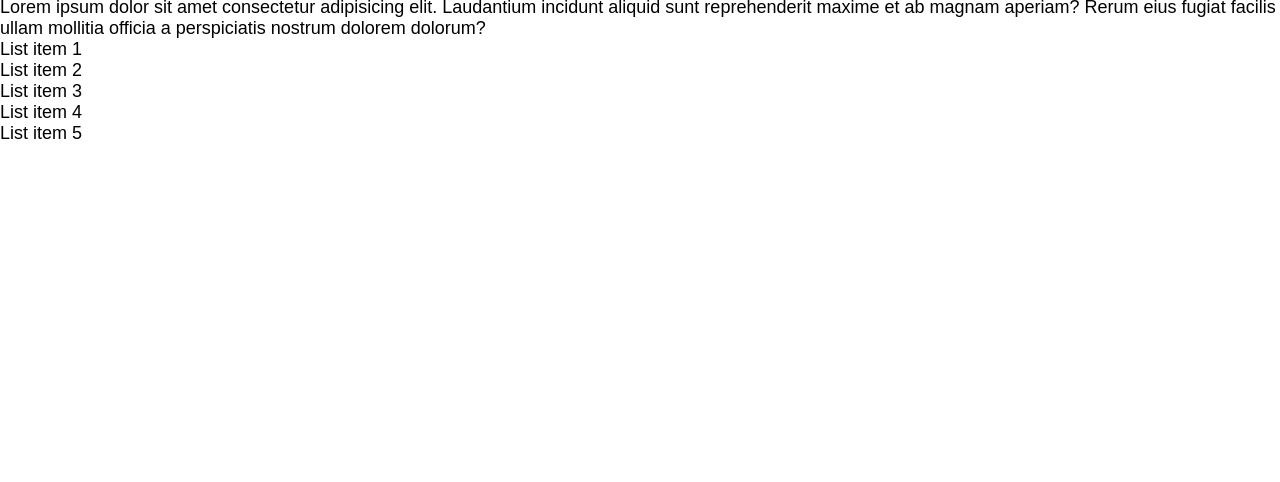
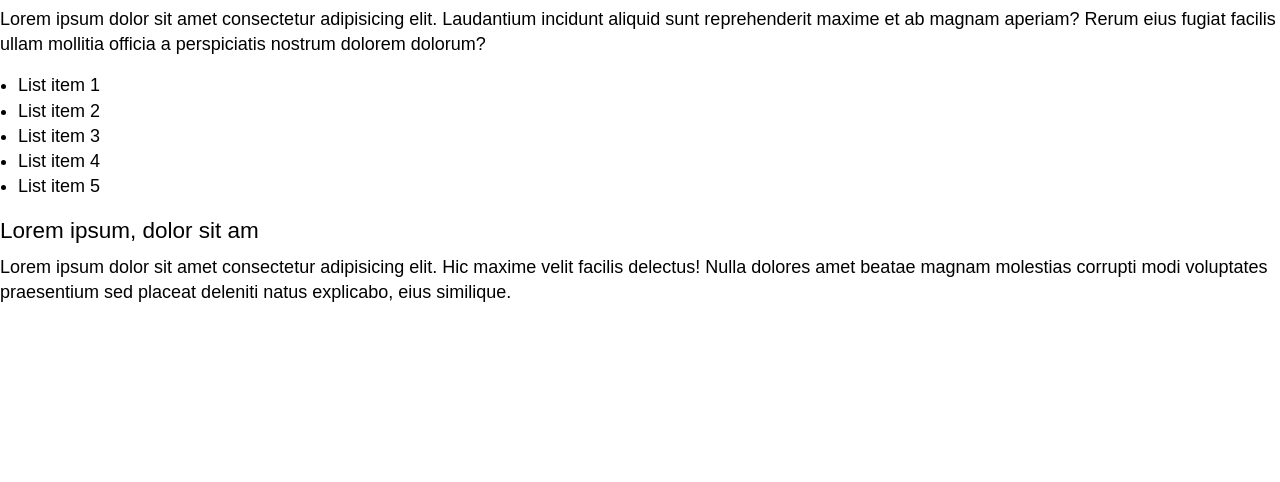
Before and after one commit to vdecree/SCSS-Prime, a website: page index.html in a window 1280 px wide. Shown: the part 318-800 px from the top of the page. Drawn offline with nearby package versions, Linux system fonts and the light colour scheme; files that its build step writes are made by us from their sources.

Commit message:
adding css varible modular scale

```diff
--- a/index.html
+++ b/index.html
@@ -12,12 +12,8 @@
         <div class="container">
                 <div class="text-component">
                 <h1>Heading One</h1>
-                <h2>Heading Two</h2>
-                <h3>Heading Three</h3>
-                <h4>Heading Four</h4>
-                <h5>Heading Five</h5>
                 <p>Lorem ipsum, dolor sit amet consectetur adipisicing elit. Alias, non totam. Unde vel molestias, possimus qui veniam totam. Porro a commodi excepturi libero nemo fugit cupiditate saepe quasi minima culpa?</p>
-                    <h1>This is a heading one</h1>
+                    <h3>This is a heading one</h3>
                     <p>Lorem ipsum dolor sit amet consectetur adipisicing elit. Dolores eveniet reprehenderit vitae praesentium dolor quod nesciunt neque vero nisi. Consectetur ratione repellendus, pariatur quia velit accusantium autem in. Officia, vel.</p>
                     <h2>Heading two</h2>
                     <p>Lorem ipsum dolor sit amet consectetur adipisicing elit. Laudantium incidunt aliquid sunt reprehenderit maxime et ab magnam aperiam? Rerum eius fugiat facilis ullam mollitia officia a perspiciatis nostrum dolorem dolorum?</p>
@@ -28,6 +24,8 @@
                         <li>List item 4</li>
                         <li>List item 5</li>
                     </ul>
+                    <h4>Lorem ipsum, dolor sit am</h4>
+                    <p>Lorem ipsum dolor sit amet consectetur adipisicing elit. Hic maxime velit facilis delectus! Nulla dolores amet beatae magnam molestias corrupti modi voluptates praesentium sed placeat deleniti natus explicabo, eius similique.</p>
                 </div>
             </div>
 
--- a/src/scss/atoms/_typography.scss
+++ b/src/scss/atoms/_typography.scss
@@ -1,38 +1,151 @@
-// We use modularscale for our typography: https://www.modularscale.com/
+:root {
+  --font-primary: sans-serif;
+  --font-secondary: serif;
 
-// Notes
-// it’s a common practice in typography to declare your line height between 120% - 150% of your base font size
+  /* set base values */
+  --text-base-size: 1em;
+  --text-scale-ratio: 1.25;
 
-// define defaults
-$modularscale: (
-  base: 1em 91.111em 12em,
-  ratio: 1.125,
-  91em: (
-    base: 1.125em 91.111em 12em,
-    ratio: 1.414,
-  ),
-);
+  /* type scale */
+  --fs-xs: calc(1em / (var(--text-scale-ratio) * var(--text-scale-ratio)));
+  --fs-sm: calc(1em / var(--text-scale-ratio));
+  //h4
+  --fs-md: calc(1em * var(--text-scale-ratio));
+  //h3
+  --fs-lg: calc(1em * var(--text-scale-ratio) * var(--text-scale-ratio));
+  //h2
+  --fs-xl: calc(1em * var(--text-scale-ratio) * var(--text-scale-ratio) * var(--text-scale-ratio));
+  //h1
+  --fs-xxl: calc(1em * var(--text-scale-ratio) * var(--text-scale-ratio) * var(--text-scale-ratio) * var(--text-scale-ratio));
+  --fs-xxxl: calc(1em * var(--text-scale-ratio) * var(--text-scale-ratio) * var(--text-scale-ratio) * var(--text-scale-ratio) * var(--text-scale-ratio));
 
-$h1: ms(7);
-$h2: ms(5);
-$h3: ms(3);
-$h4: ms(1);
+  //line-height
+  --headling-line-height: 1.25em;
+  --body-line-height: 1.4;
 
-:root, body{
-    --h1: #{$h1};
-    --h2: #{$h2};
-    --h3: #{$h3};
-    --h4: #{$h4};
-    --base-font: "arial", sans-serif;
-    --base-font-size: 1.125em;
+  //fonts
+  --font-primary: "Arial";
+
+  //spacing
+  --space-unit:  1em;
+	 --space-xxxxs: calc(0.125 * var(--space-unit));
+	 --space-xxxs:  calc(0.25 * var(--space-unit));
+	 --space-xxs:   calc(0.375 * var(--space-unit));
+	 --space-xs:    calc(0.5 * var(--space-unit));
+	 --space-sm:    calc(0.75 * var(--space-unit));
+	 --space-md:    calc(1.25 * var(--space-unit));
+	 --space-lg:    calc(2 * var(--space-unit));
+	 --space-xl:    calc(3.25 * var(--space-unit));
+	 --space-xxl:   calc(5.25 * var(--space-unit));
+	 --space-xxxl:  calc(8.5 * var(--space-unit));
+	 --space-xxxxl: calc(13.75 * var(--space-unit));
+	 --component-padding: var(--space-md);
 }
 
-body{
-    font-family: var(--base-font);
-    font-size: var(--base-font-size);
+@media(min-width:64rem) {
+  body {
+   --text-base-size: 1.125em;
+   --text-scale-ratio: 1.25
+  }
+ }
+
+body {
+  font-size: var(--text-base-size);
+  font-family: var(--font-primary);
+  color: var(--color-text);
 }
 
-h1{ @include ms-respond(font-size,7) }
-h2{ font-size: var(--h2); }
-h3{ font-size: var(--h3); }
-h4{ font-size: var(--h4); }
+h1, h2, h3, h4, form legend {
+  color: var(--color-text-heading);
+  margin-bottom: var(--space-xxs);
+  line-height: var(--heading-line-height);
+}
+
+/* text size */
+.text--xxxl {
+  font-size: var(--fs-xxxl);
+}
+
+h1, .text--xxl {
+  font-size: var(--fs-xxl);
+}
+
+h2, .text--xl {
+  font-size: var(--fs-xl);
+}
+
+h3, .text--lg {
+  font-size: var(--fs-lg);
+}
+
+h4, .text--md {
+  font-size: var(--fs-md);
+}
+
+.text--sm, small {
+  font-size: var(--fs-sm);
+}
+
+.text--xs {
+  font-size: var(--fs-xs);
+}
+
+p {
+  line-height: var(--body-line-height);
+}
+
+.text-component {
+  --line-height-multiplier: 1;
+  --text-vspace-multiplier: 1;
+}
+.text-component h1,
+.text-component h2,
+.text-component h3,
+.text-component h4,
+.text-component h5{
+  line-height:calc(var(--heading-line-height) * var(--line-height-multiplier,1));
+  margin-bottom:calc(var(--space-unit) * 0.45 * var(--text-vspace-multiplier));
+}
+.text-component h2,
+.text-component h3,
+.text-component h4,
+.text-component h5{
+  margin-top:calc(var(--space-unit) * 0.85 * var(--text-vspace-multiplier));
+}
+.text-component p,
+.text-component blockquote,
+.text-component ul li,
+.text-component ol li {
+  line-height:calc(var(--body-line-height) * var(--line-height-multiplier,1));
+}
+.text-component ul,
+.text-component ol,
+.text-component p,
+.text-component blockquote,
+.text-component .table,
+.text-component pre,
+.text-component .video-wrapper,
+.text-component .text-component__block {
+  margin-bottom:calc(var(--space-unit) * 0.9 * var(--text-vspace-multiplier));
+}
+.text-component ul,
+.text-component ol {
+  padding-left:1em
+}
+.text-component ul {
+  list-style-type:disc
+}
+.text-component ol {
+  list-style-type:decimal
+}
+
+.text-component{
+
+  & > :last-child{
+    margin-bottom: 0;
+  }
+
+  & > :first-child{
+    margin-top: 0;
+  }
+}
```
Also changed, not shown: 1 other file.
